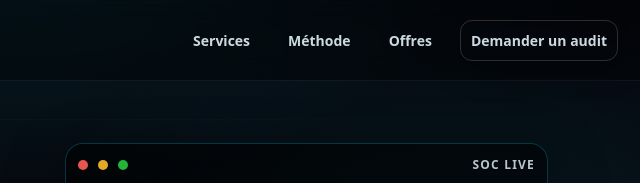
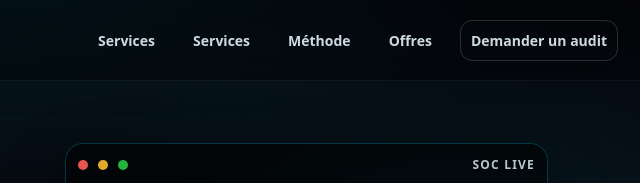
Before and after one commit to 010101co/010101.co, a plain HTML site: page index.html in a window 1280 px wide. Shown: the top 183 px of the page, 640-1280 px from the left. Drawn offline with Linux system fonts and the light colour scheme.

Commit message:
Update index.html

```diff
--- a/index.html
+++ b/index.html
@@ -23,6 +23,7 @@
     </div>
 
     <nav class="nav">
+      <a href="/threat-map.html">Services</a>
       <a href="#services">Services</a>
       <a href="#methode">Méthode</a>
       <a href="#packs">Offres</a>
```
